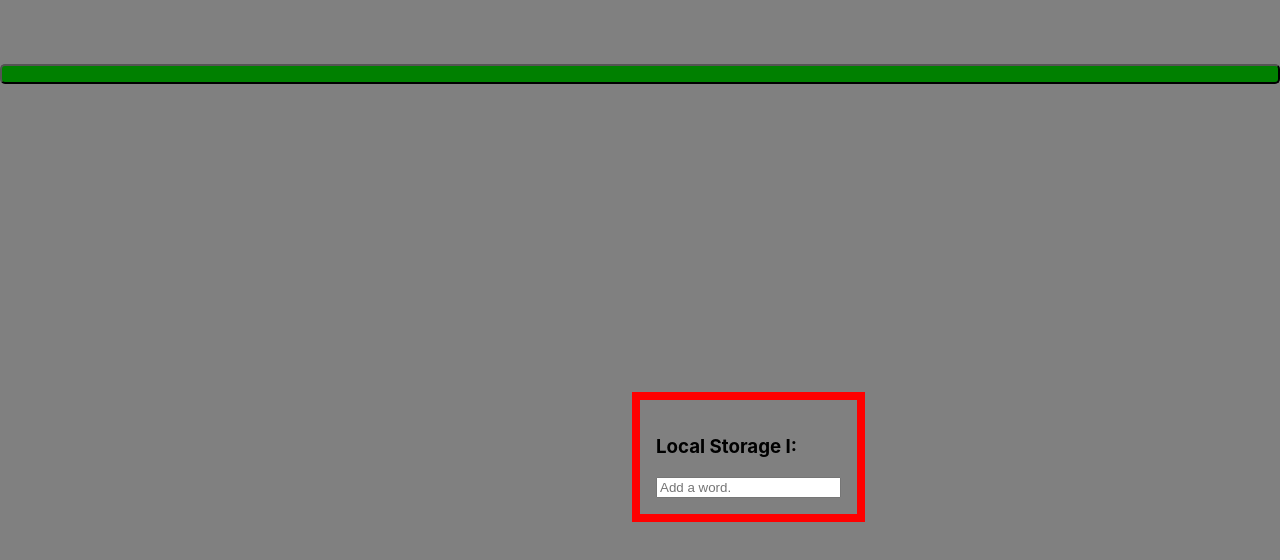
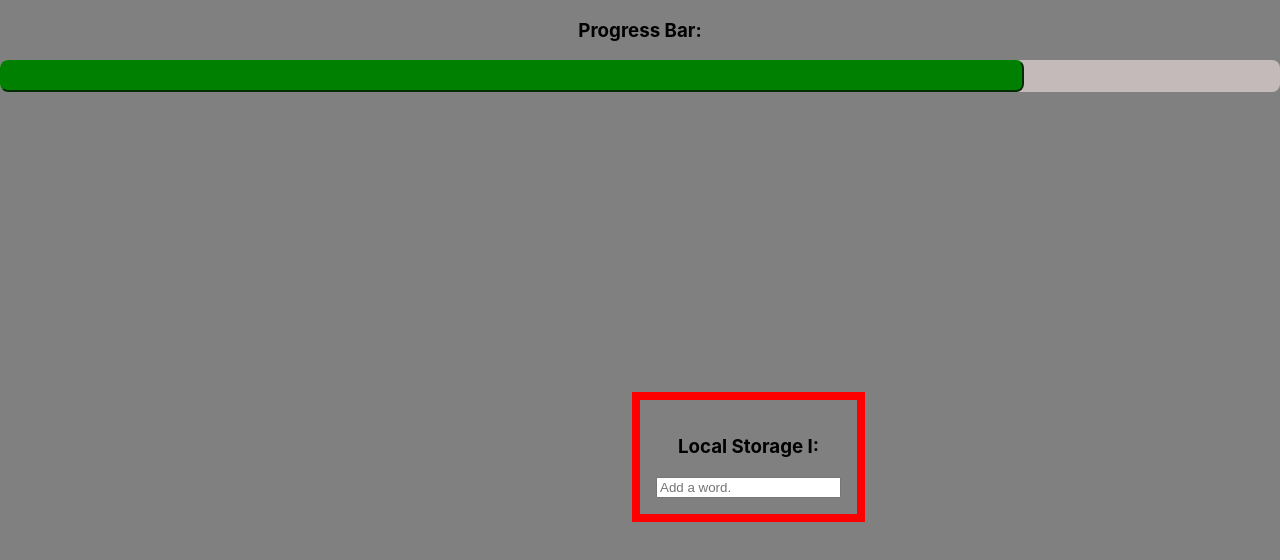
Before and after one commit to JacksonSmith43/Random_Small_React_Exercises, a React (Create React App) app: page / in a window 1280 px wide. Shown: the top 560 px of the page. Built offline with nearby package versions, Linux system fonts and the light colour scheme; the HTML template or start-up script is replaced by a standard one.

Commit message:
A functioning progress bar.

```diff
--- a/src/App.css
+++ b/src/App.css
@@ -6,6 +6,9 @@ body {
   text-align: center;
 }
 
+h3 {
+  text-align: center;
+}
 
 .input-local-storage-container {
   position: absolute;
--- a/src/App.js
+++ b/src/App.js
@@ -1,25 +1,14 @@
 import './App.css';
 import ProgressBar from './components/ProgressBar';
 import LocalStorage from './components/LocalStorage';
-import styled from 'styled-components';
 
 function App() {
-
-  // TODO: This makes it so that the Component is not as it should be.
-  const ProgressBar = styled.button`
-    background-color: green;
-    width: 100%;
-    height: 20px;
-    border-radius: 5px;
-    margin-top: 4rem;
-  `
 
   return (
     <>
       <LocalStorage />
       <ProgressBar />
     </>
-
   );
 
 
--- a/src/components/ProgressBar.js
+++ b/src/components/ProgressBar.js
@@ -1,13 +1,32 @@
 import styled from 'styled-components'
+// REMINDER: Needed a bit of help here. For example: const Progress = styled.button vs. HTML and CSS Code and where what is allowed to be
 
-const ProgressBar = ({ percent = 12 }) => {
+const Progress = styled.button`
+    width: ${(props) => props.percent || 0}%;
+    height: 2rem;
+    background: green;
+    border-radius: 0.5rem;
+    border-color: green;
+    transition: width 0.3s ease-in-out;
+`
+
+// styled.div created a new React component that is a styled div Element.
+const ProgressBarContainer = styled.div`
+    width: 100%;
+    height: 2rem;
+    background-color: rgb(196, 186, 186);
+    border-radius: 0.5rem;
+    margin-top: 1rem;
+`
+
+const ProgressBar = ({ percent }) => {
     return (
-        <div data-testid="progress-bar-container">
-            <h3>Progress Bar:</h3>
-            <div data-testid="progress" />
-            <button></button>
-            <button>2. Progress bar.</button>
-        </div>
+        <>
+            <h3 >Progress Bar:</h3>
+            <ProgressBarContainer>
+                <Progress percent={80} />
+            </ProgressBarContainer>
+        </>
     );
 };
 
```
